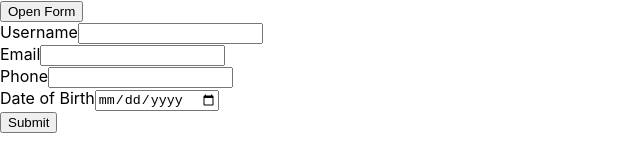
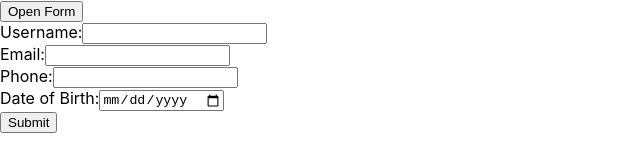
Before and after one commit to satwikbhat1/xmodal, a React (Create React App) app: page / in a window 1280 px wide. Both pictures are taken after a click on the button "Open Form". Shown: the top 160 px of the page, without its empty margins (0-640 px from the left). Built offline with nearby package versions, Linux system fonts and the light colour scheme.

Commit message:
Update App.js

```diff
--- a/src/App.js
+++ b/src/App.js
@@ -1,71 +1,62 @@
-// Modal.jsx
 import React, { useState } from "react";
 
 const XModal = () => {
+  const [isModalOpen, setIsModalOpen] = useState(false);
   const [formValues, setFormValues] = useState({
-    username: '',
-    email: '',
-    phone: '',
-    dob: ''
+    username: "",
+    email: "",
+    phone: "",
+    dob: "",
   });
-  const [isModalOpen, setIsModalOpen] = useState(false);
 
+  // Handle form input changes
   const handleInputChange = (e) => {
-    const { name, value } = e.target;
-    setFormValues({
-      ...formValues,
-      [name]: value,
-    });
+    const { id, value } = e.target;
+    setFormValues({ ...formValues, [id]: value });
   };
 
+  // Handle form submission
   const handleSubmit = (e) => {
     e.preventDefault();
-
-    // Username validation
+    // Validate all fields
     if (!formValues.username) {
-      alert('Please fill in the username field.');
+      alert("Please fill in the username field.");
       return;
     }
 
-    // Email validation
-    if (!formValues.email) {
-      alert('Please fill in the email field.');
-      return;
-    } else if (!formValues.email.includes('@')) {
-      alert('Invalid email. Please check your email address.');
+    if (!formValues.email || !formValues.email.includes("@")) {
+      alert("Invalid email. Please check your email address.");
       return;
     }
 
-    // Phone validation
     if (!formValues.phone) {
-      alert('Please fill in the phone number field.');
+      alert("Please fill in the phone number field.");
       return;
     } else if (formValues.phone.length !== 10 || isNaN(formValues.phone)) {
-      alert('Invalid phone number. Please enter a 10-digit phone number.');
+      alert("Invalid phone number. Please enter a 10-digit phone number.");
       return;
     }
 
-    // Date of Birth validation
     if (!formValues.dob) {
-      alert('Please fill in the date of birth field.');
+      alert("Please fill in the date of birth field.");
       return;
     } else if (new Date(formValues.dob) > new Date()) {
-      alert('Invalid date of birth. Please enter a past date.');
+      alert("Invalid date of birth. Please enter a past date.");
       return;
     }
 
-    // Submit the form if all inputs are valid
-    alert('Form submitted successfully!');
+    // All validations passed, reset the form and close the modal
+    alert("Form submitted successfully!");
+    setFormValues({
+      username: "",
+      email: "",
+      phone: "",
+      dob: "",
+    });
     setIsModalOpen(false);
-    setFormValues({
-      username: '',
-      email: '',
-      phone: '',
-      dob: '',
-    });
   };
 
-  const handleOpenModal = () => setIsModalOpen(true);
+  // Handle close modal when clicking outside modal content
   const handleCloseModal = (e) => {
     if (e.target.classList.contains("modal")) {
       setIsModalOpen(false);
@@ -74,57 +65,58 @@ const XModal = () => {
 
   return (
     <div>
-      <button onClick={handleOpenModal}>Open Form</button>
+      <button onClick={() => setIsModalOpen(true)}>Open Form</button>
 
+      {/* Modal */}
       {isModalOpen && (
         <div className="modal" onClick={handleCloseModal}>
           <div className="modal-content">
             <form onSubmit={handleSubmit}>
               <div>
-                <label htmlFor="username">Username</label>
+                <label htmlFor="username">Username:</label>
                 <input
+                  type="text"
                   id="username"
-                  name="username"
-                  type="text"
                   value={formValues.username}
                   onChange={handleInputChange}
+                  required
                 />
               </div>
-
               <div>
-                <label htmlFor="email">Email</label>
+                <label htmlFor="email">Email:</label>
                 <input
+                  type="email"
                   id="email"
-                  name="email"
-                  type="email"
                   value={formValues.email}
                   onChange={handleInputChange}
+                  required
                 />
               </div>
-
               <div>
-                <label htmlFor="phone">Phone</label>
+                <label htmlFor="phone">Phone:</label>
                 <input
+                  type="text"
                   id="phone"
-                  name="phone"
-                  type="text"
                   value={formValues.phone}
                   onChange={handleInputChange}
+                  required
                 />
               </div>
-
               <div>
-                <label htmlFor="dob">Date of Birth</label>
+                <label htmlFor="dob">Date of Birth:</label>
                 <input
+                  type="date"
                   id="dob"
-                  name="dob"
-                  type="date"
                   value={formValues.dob}
                   onChange={handleInputChange}
+                  required
                 />
               </div>
-
-              <button type="submit" className="submit-button">Submit</button>
+              <div>
+                <button type="submit" className="submit-button">
+                  Submit
+                </button>
+              </div>
             </form>
           </div>
         </div>
```
